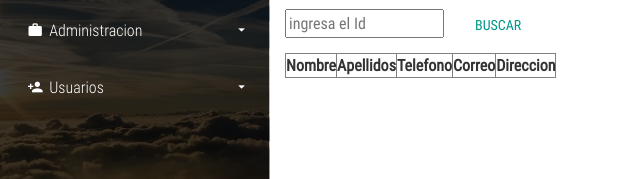
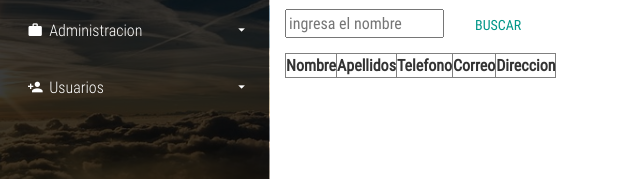
Before and after one commit to cessar24/RH_NodeJS, a website: page interfaz/consultar.html in a window 1280 px wide. Shown: the part 280-459 px from the top of the page, 0-640 px from the left. Drawn offline with nearby package versions, Linux system fonts and the light colour scheme; some packages are replaced by stand-ins of ours; a script that the page names is missing; files whose address does not match are found by name.

Commit message:
Update consultar.html

```diff
--- a/interfaz/consultar.html
+++ b/interfaz/consultar.html
@@ -121,7 +121,7 @@
 				</div>
 
 			</div>
-			<input type="text" id="input-id" placeholder="ingresa el Id" name="Id"><button class="btn btn-primary">buscar</button>
+			<input type="text" id="input-nombre" placeholder="ingresa el nombre" name="nombre"><button class="btn btn-primary">buscar</button>
 			<table width=\"200%\" border=\"1\">
 				<tr>
 					<td><b><center>Nombre</center></b></td>
```
